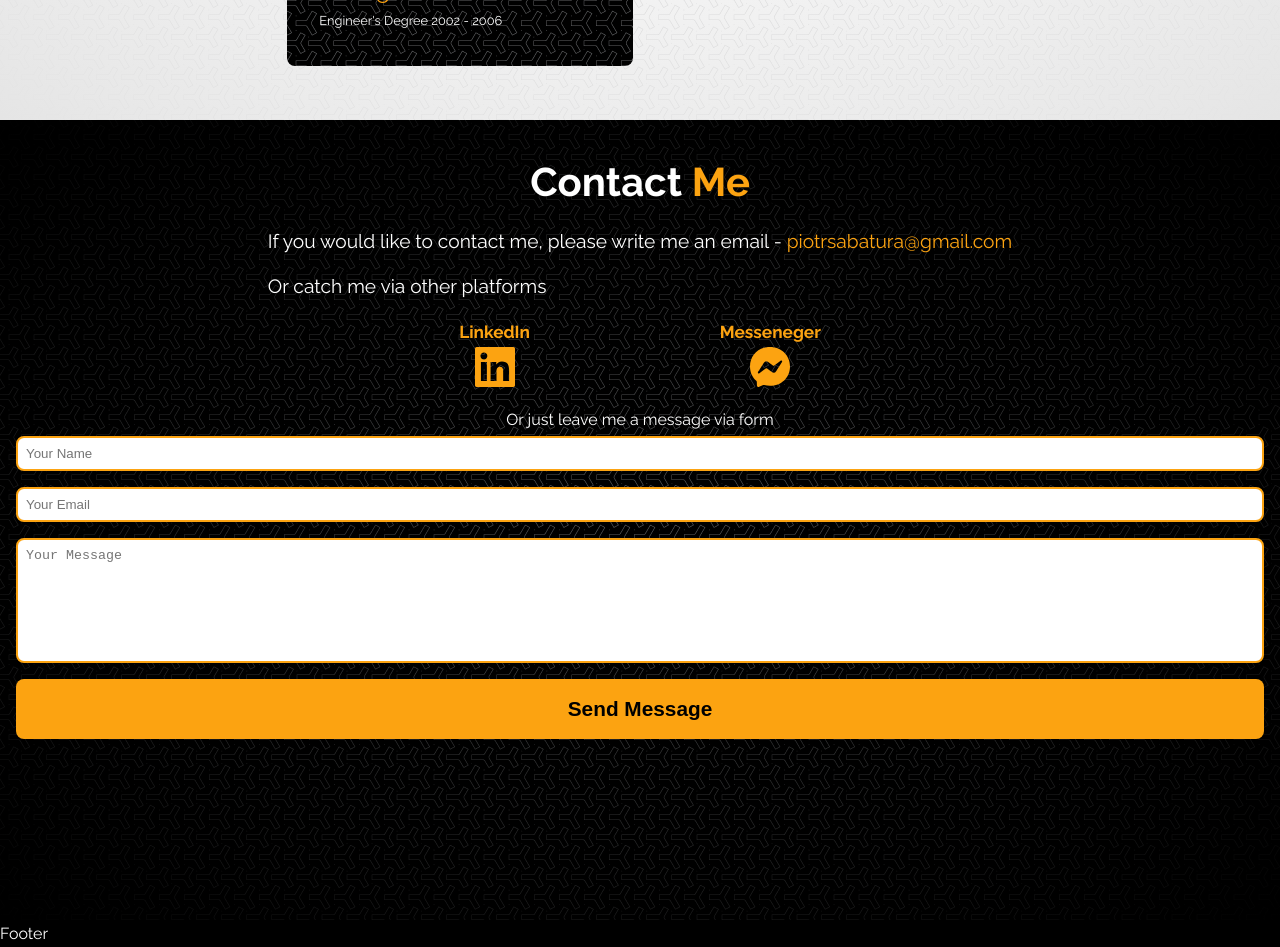
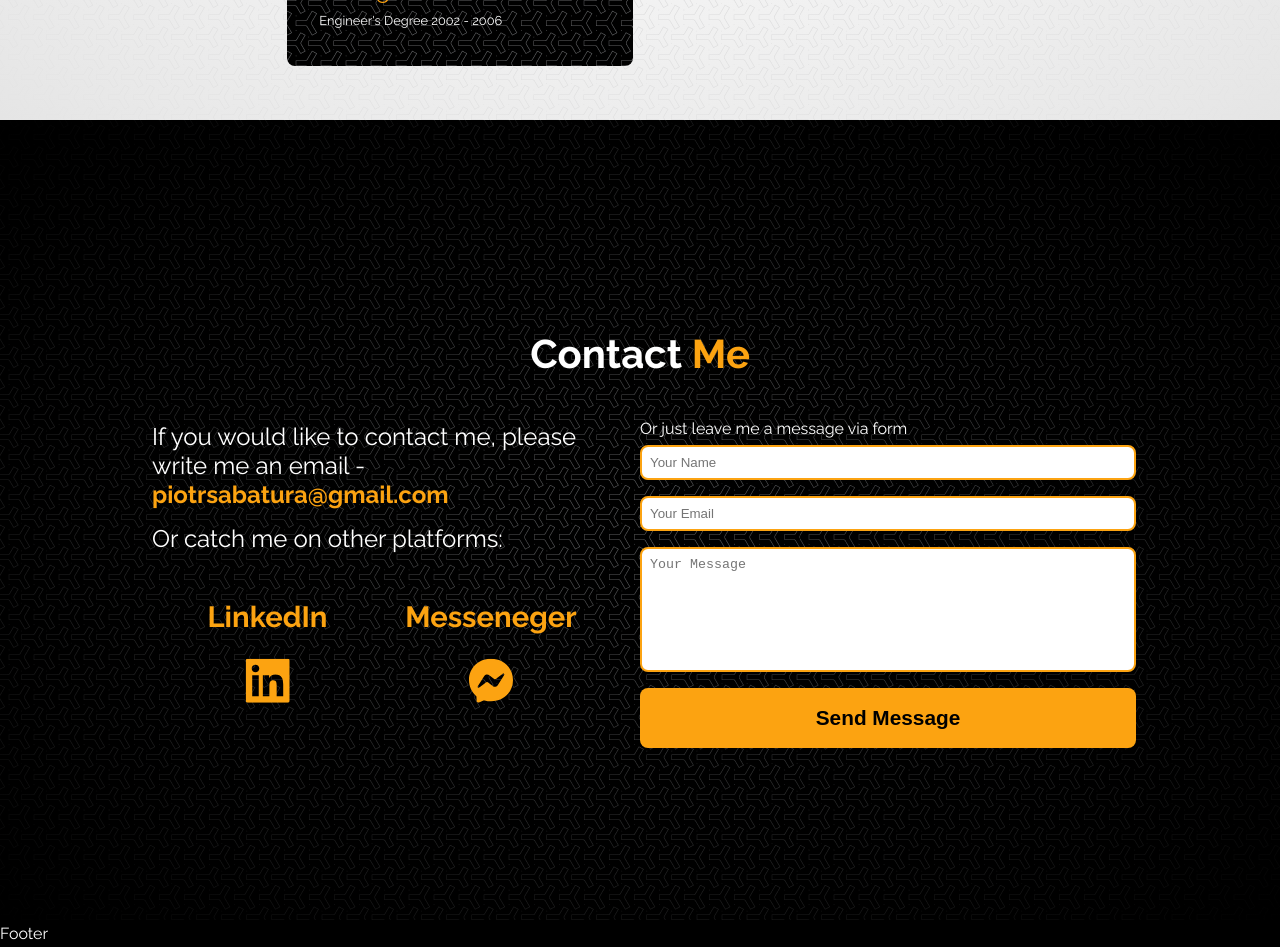
Before and after one commit to djzib0/portfolio-website, a React (Vite) app: page / in a window 1280 px wide. Shown: the part 3080-4027 px from the top of the page. Built offline with nearby package versions, Linux system fonts and the light colour scheme.

Commit message:
adjusted styles

```diff
--- a/package.json
+++ b/package.json
@@ -9,6 +9,7 @@
     "preview": "vite preview"
   },
   "dependencies": {
+    "emailjs-com": "^3.2.0",
     "nanoid": "^4.0.2",
     "react": "^18.2.0",
     "react-dom": "^18.2.0",
--- a/src/components/Contact.jsx
+++ b/src/components/Contact.jsx
@@ -1,22 +1,39 @@
-import React from 'react'
+import React, { useRef} from 'react'
 import "./contact.css"
+
+import emailjs from 'emailjs-com'
 
 import { GrLinkedin } from "react-icons/gr"
 import { BsMessenger } from "react-icons/bs"
 
+
+
 function Contact() {
+
+  const form = useRef();
+
+  const sendEmail = (e) => {
+    e.preventDefault();
+
+    emailjs.sendForm('service_36maypg', 'template_pgm2ijw', form.current, '5SyiQ0eeGjDgsWXzo')
+      .then((result) => {
+          console.log(result.text);
+      }, (error) => {
+          console.log(error.text);
+      });
+  };
+
   return (
     <section id='contact'>
+      <h1 className='contact__header'>Contact <span> Me </span></h1>
       <div className='contact__container'>
-        <h1 className='contact__header'>Contact <span> Me </span></h1>
-
         <div className='contact__description'>
           <p>
             If you would like to contact me, please write me an email -
             <a href='mailto:piotrsabatura@gmail.com'><span> piotrsabatura@gmail.com </span></a>
           </p>
           <p>
-            Or catch me via other platforms
+            Or catch me on other platforms:
           </p>
           <div className="icons__container">
             <div className='icon__container'>
@@ -32,15 +49,18 @@ function Contact() {
                 </a>
             </div>
           </div>
+        </div>
 
+        <div className='form__container'>
+          <p>Or just leave me a message via form</p>
+          <form ref={form} onSubmit={sendEmail}>
+            <input type='text' name='name' placeholder='Your Name' required/>
+            <input type="email" name="email" placeholder='Your Email' required />
+            <textarea name="message" id="" cols="30" rows="7" placeholder='Your Message' required></textarea>
+            <button type='submit' className='btn btn-secondary'>Send Message</button>
+          </form>
         </div>
-        <p>Or just leave me a message via form</p>
-        <form action=''>
-          <input type='text' name='name' placeholder='Your Name' required/>
-          <input type="email" name="email" placeholder='Your Email' required />
-          <textarea name="message" id="" cols="30" rows="7" placeholder='Your Message' required></textarea>
-          <button type='submit' className='btn btn-secondary'>Send Message</button>
-        </form>
+
       </div>
     </section>
   )
--- a/src/components/about.css
+++ b/src/components/about.css
@@ -38,14 +38,12 @@
 /* MEDIA QUERIES (MEDIUM DEVICES) */
 
 @media screen and (min-width: 601px) {
-
     .about__container-description {
         display: grid;
         grid-template-columns: 48% 48%;
         justify-content: center;
         align-items: flex-start;
     }
-
 
     .about__image {
         padding: 0rem;
--- a/src/components/contact.css
+++ b/src/components/contact.css
@@ -3,14 +3,15 @@
     flex-direction: column;
     align-items: center;
     justify-content: flex-start;
-    padding: 1rem;
+    padding: 0 1rem;
     cursor: default;
 }
 
 .contact__header {
+    display: block;
     font-size: 2.5rem;
     margin: 0rem auto;
-    padding: 2rem;
+    padding-top: 2rem;
     text-align: center;
 }
 
@@ -20,6 +21,10 @@
     display: flex;
     flex-direction: column;
     gap: 1rem;
+}
+
+.contact__description a {
+    font-weight: bolder;
 }
 
 .icons__container {
@@ -35,9 +40,10 @@
     flex-direction: column;
     justify-content: center;
     align-items: center;
-    font-size: 1.3rem;
     margin:0;
     padding: 0;
+    font-size: 1.3rem;
+
 }
 
 .icon__container p {
@@ -48,6 +54,10 @@
 .icon__container a {
     padding: 0;
     margin: 0 auto;
+}
+
+.form__container {
+    width: 100%;
 }
 
 form {
@@ -76,3 +86,50 @@ form .btn {
     width: 100%;
     font-size: 1.3rem;
 }
+
+/* MEDIA QUERIES (MEDIUM DEVICES) */
+
+@media screen and (min-width: 601px) {
+    #contact {
+        display: flex;
+        flex-direction: column;
+        justify-content: center;
+        align-items: center;
+    }
+
+    .contact__header {
+        margin: 2rem;
+    }
+
+    .contact__container {
+        display: grid;
+        grid-template-columns: 1fr 1fr;
+        align-items: flex-start;
+        padding: 0 2rem;
+        cursor: default;
+    }
+
+    .icon__container {
+        font-size: 2rem;
+        line-height: 4rem;
+    }
+}
+
+@media screen and (min-width: 992px) {
+    .contact__container {
+        max-width: 1024px;
+        padding: 1rem;
+    }
+
+
+
+    .contact__description {
+        font-size: 1.5rem;
+        padding: .5rem;
+    }
+
+    .icons__container {
+        margin-top: 1rem;
+        scale: 110%;
+    }
+}
```
Also changed, not shown: 1 other file (tests, documents, lock files or other folders).
